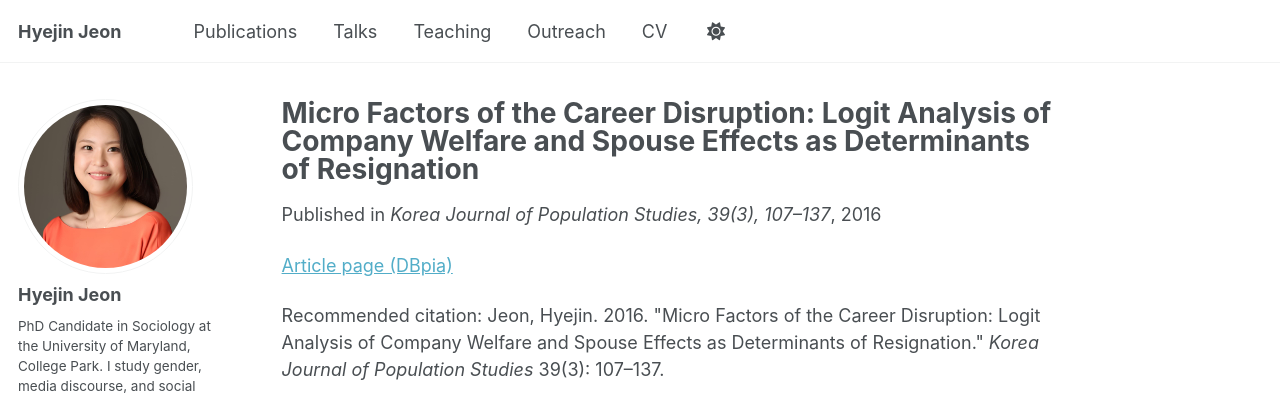
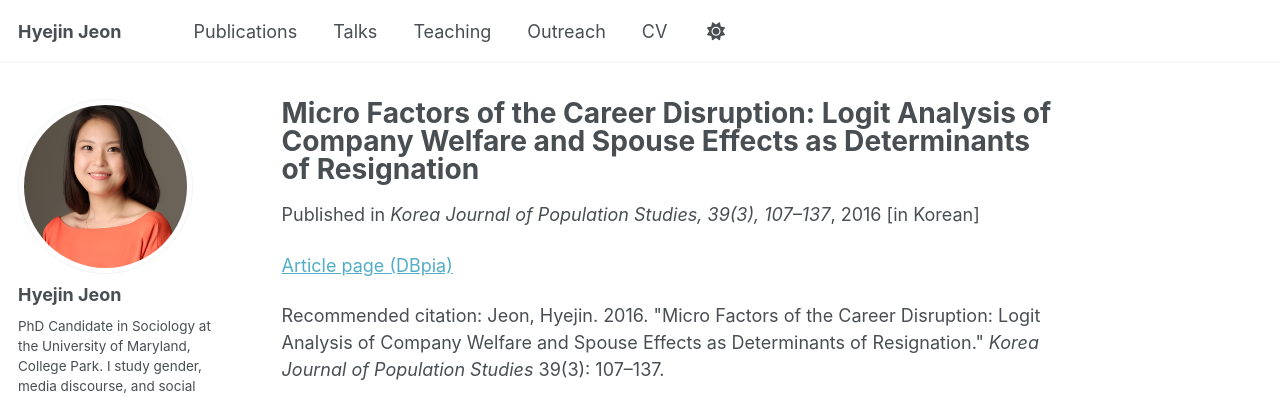
Before and after one commit to hyejin-jeon-soc/hyejin-jeon-soc.github.io, a Jekyll site: the page built from _publications/2016-01-01-micro-factors-career-disruption.md, in a window 1280 px wide. Shown: the top 397 px of the page. Built offline with Jekyll 4.4.1, drawn with Linux system fonts in a browser that asks for light colours; a script bundle is joined from its source files by our own code; a style sheet for code colours, icons or effects is not loaded; part of the change alters nothing that is shown.

```diff
--- a/_layouts/single.html
+++ b/_layouts/single.html
@@ -37,7 +37,7 @@ layout: default
         {% if page.collection == 'teaching' %}
           <p> {{ page.type }}, <i>{{ page.venue }}</i>, {{ page.date | default: "1900-01-01" | date: "%Y" }} </p>
         {% elsif page.venue and page.date %}
-          <p>Published in <i>{{ page.venue }}</i>, {{ page.date | default: "1900-01-01" | date: "%Y" }} </p>
+          <p>Published in <i>{{ page.venue }}</i>, {{ page.date | default: "1900-01-01" | date: "%Y" }}{% if page.lang_note %} [{{ page.lang_note }}]{% endif %} </p>
         {% elsif page.date %}
           <p class="page__date"><strong><i class="fa fa-fw fa-calendar" aria-hidden="true"></i> {{ site.data.ui-text[site.locale].date_label | default: "Published:" }}</strong> <time datetime="{{ page.date | date_to_xmlschema }}">{{ page.date | default: "1900-01-01" | date: "%B %d, %Y" }}</time></p>
         {% endif %}
```
